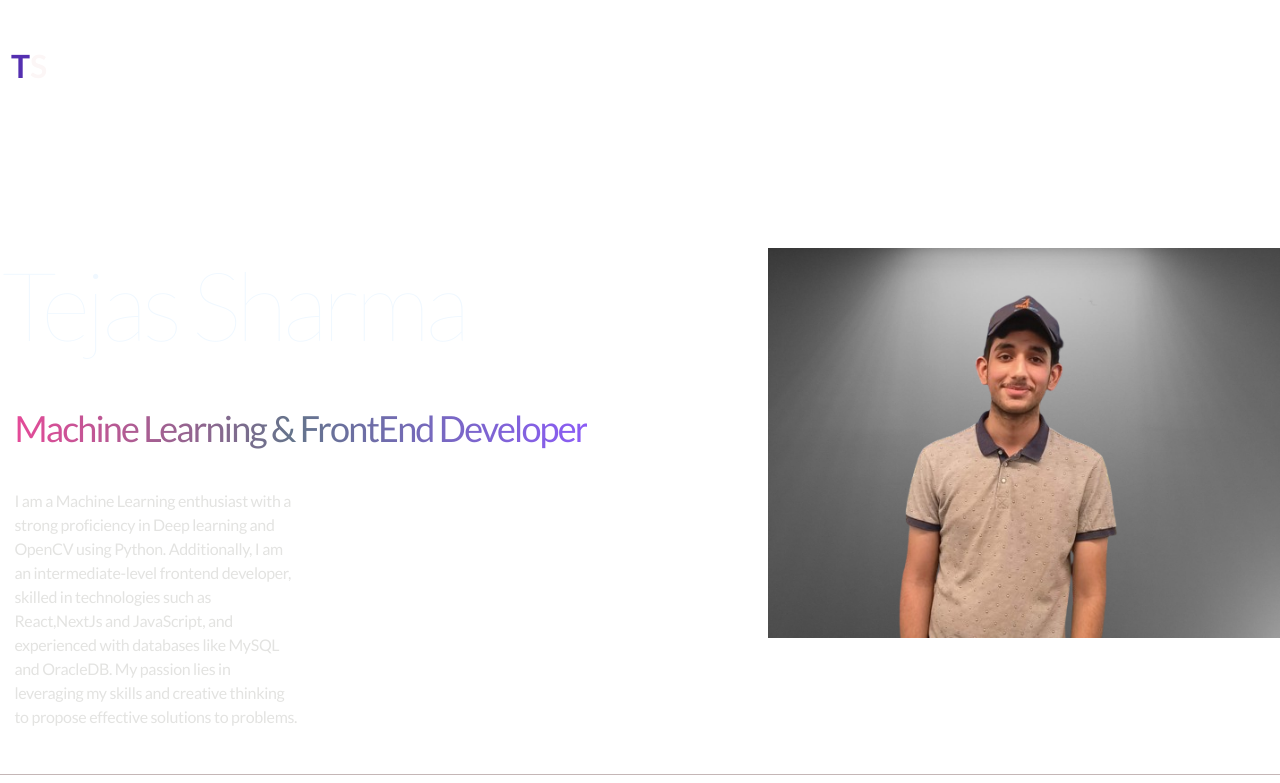
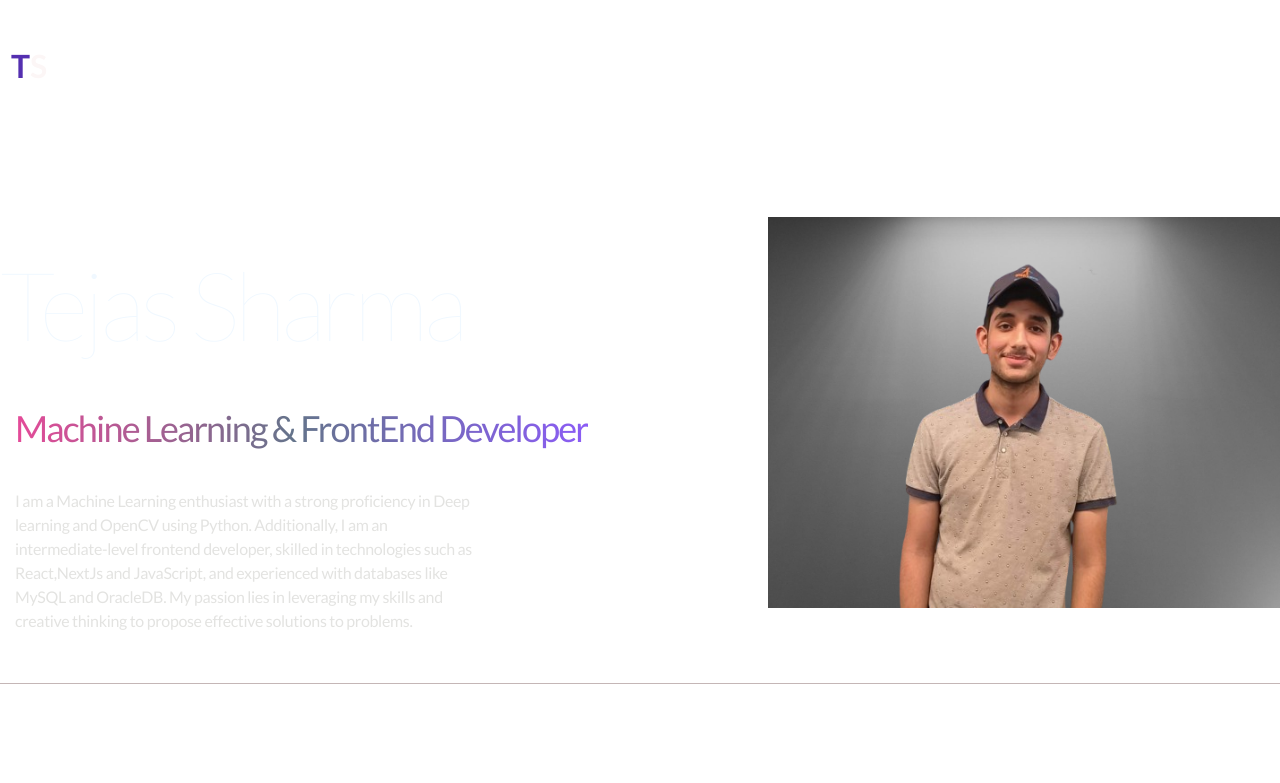
Before and after one commit to Tej-as1/portfolio, a React (Vite) app: page / in a window 1280 px wide. Shown: the top 783 px of the page. Built offline with nearby package versions, Linux system fonts and the light colour scheme.

Commit message:
fixed hero

```diff
--- a/src/components/Hero.css
+++ b/src/components/Hero.css
@@ -1,18 +1,17 @@
-/* Hero.css */
 *{
     background-repeat: repeat;
     background-attachment: fixed;
 }
 .hero-container {
     border-bottom: 1px solid #c4b6b6;
-  padding-bottom: 3.125rem; /* 50px to 3.125rem */
-  margin-bottom: 2.1875rem; /* 35px to 2.1875rem */
+    padding-bottom: 50px;
+    margin-bottom: 35px;
   }
 
   .hero-wrapper {
     display: flex;
     flex-wrap: wrap;
-  gap: 5rem; /* 80px to 5rem */
+    gap: 80px;
     justify-content: center;
     align-items: center;
   }
@@ -27,16 +26,17 @@
     flex-direction: column;
     align-items: center;
     text-align: center;
-  margin-bottom: -0.3125rem; /* -0.5rem to -0.3125rem */
   }
 
 
 
   .hero-heading {
     color:aliceblue;
+    padding-bottom: 20px;
     font-weight: 200;
     letter-spacing: -0.05em;
-  padding-left: 0.1rem;
+
+    padding-top: 40px;
     line-height: 1.2;
     font-size: 2.5rem;
 
@@ -50,26 +50,26 @@
     color: transparent;
     font-size: 1.75rem;
     letter-spacing: -0.05em;
-  padding-bottom: 0.625rem; /* 10px to 0.625rem */
-  padding-left: 0.9rem;
-  margin-bottom: 1rem; /* 16px to 1rem */
+    padding-bottom: 10px;
+    padding-left: 15px;
+    margin-bottom: 16px;
     white-space: inherit;
   }
 
   .hero-description {
-  margin-top: 0.5rem; /* 8px to 0.5rem */
+    margin-top: 8px;
     white-space: inherit;
-  padding-left: 0.9rem;
-  padding-right: 0.9375rem; /* 15px to 0.9375rem */
+    padding-left: 15px;
+    padding-right: 15px;
     /* font-family: sans-serif; */
     color:rgb(227, 227, 225);
-  max-width: 21.875rem; /* 35rem to 21.875rem */
+    max-width: 35rem;
     letter-spacing: -0.02em;
     text-align: center;
   }
   .hero-image-container{
     height: auto;
-  padding-top: 1.25rem; /* 2rem to 1.25rem */
+    padding-top: 2rem;
     border-radius: 100px;
     width:80%;
     text-align: center;
@@ -81,7 +81,7 @@
     max-height: auto;
     object-fit: fill;
     justify-content: center ;
-  padding-top: 3.125rem; /* 50px to 3.125rem */
+    padding-top: 50px;
     margin: 0 auto;
   }
 
@@ -103,10 +103,10 @@
     }
 
     .hero-heading {
-      margin-top: 4rem; /* 64px to 4rem */
+        margin-top: 64px;
         font-size: 6rem;
-      padding-top: 4.375rem; /* 70px to 4.375rem */
-      padding-bottom: 2.5rem; /* 40px to 2.5rem */
+        padding-top: 70px;
+        padding-bottom: 40px;
     }
 
     .hero-subheading {
@@ -114,13 +114,13 @@
     }
 
     .hero-description {
-      padding-right: 3.125rem; /* 5rem to 3.125rem */
+        padding-right: 5rem;
         text-align: left;
     }
 
     .hero-image-container {
         width: 40%;
-      padding-top: 3.125rem; /* 5rem to 3.125rem */
+        padding-top: 5rem;
     }
 
     .hero-image {
```
Lines whose indentation alone changed are shown as unchanged.
